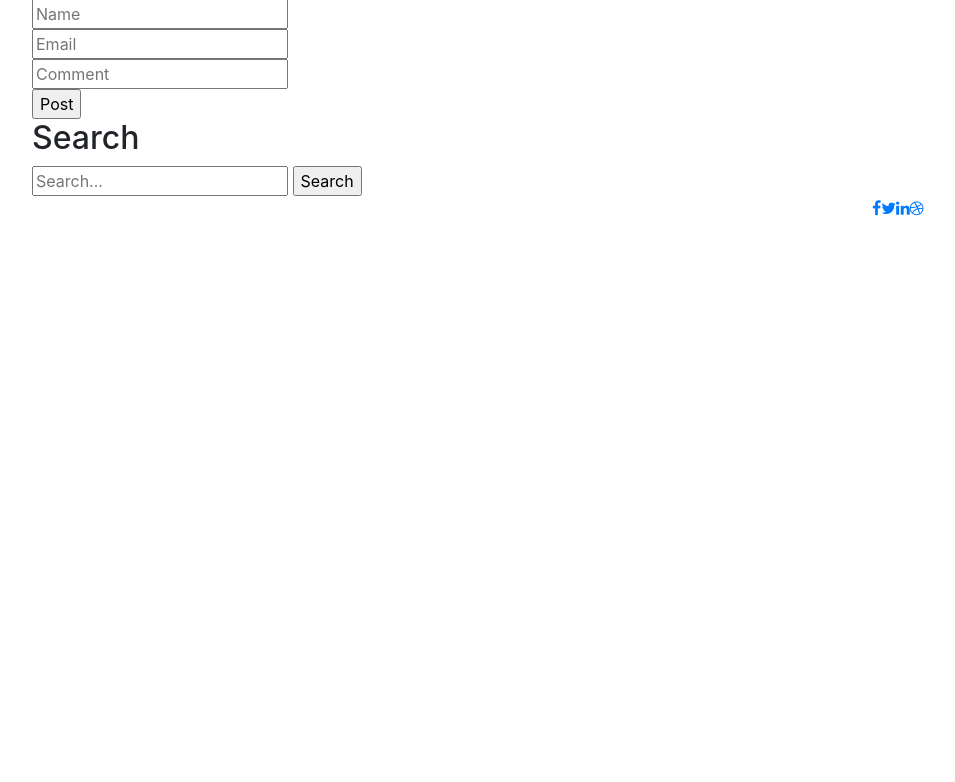
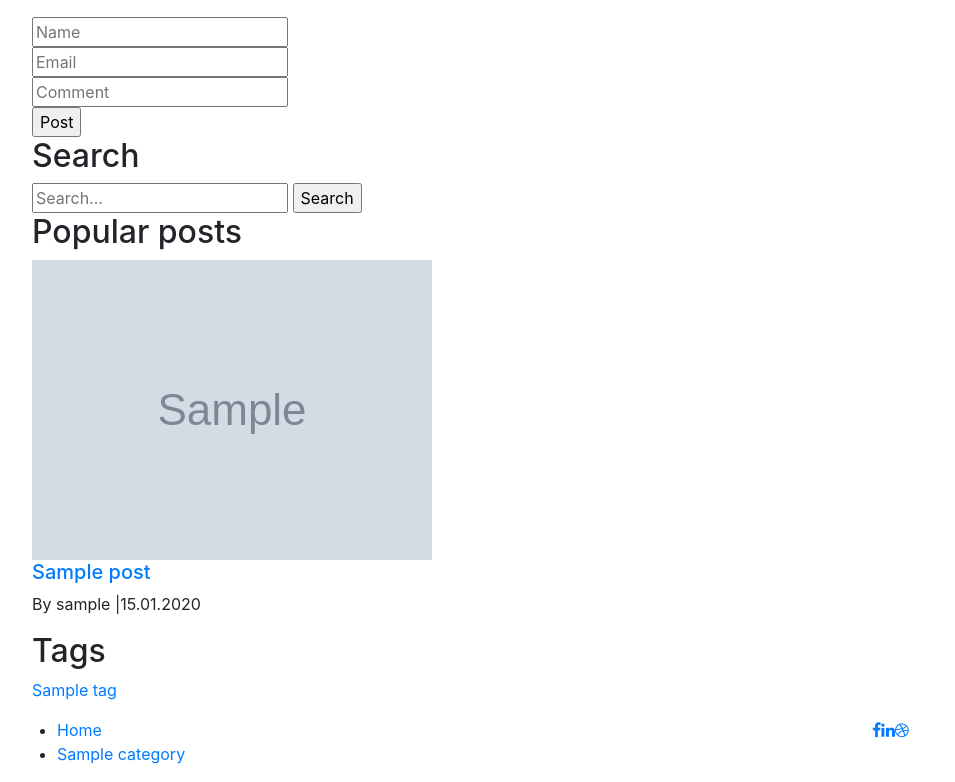
Before and after one commit to baiaman-ux/blog, a Django app: a page that uses templates/inc/_footer.html in a window 1280 px wide. Shown: the part 1660-2442 px from the top of the page, without its empty margins (68-1023 px from the left). Before the commit the page ends 1876 px from the top, so only its background shows below. Run offline with Django 3.2, Linux system fonts and the light colour scheme; tables that the repository leaves empty hold one stand-in row (values such as "Sample post"); grey boxes marked "Sample" are stand-in pictures; some libraries are stand-ins or nearby versions.

Commit message:
change something

```diff
--- /dev/null
+++ b/post/templates/post/menu_tpl.html
@@ -0,0 +1,9 @@
+<!DOCTYPE html>
+<div class="{{ menu_class }}">
+    <ul>
+        <li><a href="{% url 'home' %}">Home</a></li>
+        {% for item in categories %}
+        <li><a href="{{ item.get_absolute_url }}">{{ item.title }}</a></li>
+        {% endfor %}
+    </ul>
+</div>
--- /dev/null
+++ b/post/templates/post/popular_posts_tpl.html
@@ -0,0 +1,20 @@
+<!DOCTYPE html>
+<html lang="en">
+<h2 class="sidebar-title">Popular posts</h2>
+<div class="grid">
+    {% for post in posts %}
+    <div class="portfolio-item popular">
+        {% if post.photo %}
+        <img src="{{ post.photo.url }}" alt="{{ post.title }}">
+        {% else %}
+        <img src="https://picsum.photos/id/1060/300/201/?blur=2" alt="{{ post.title }}">
+        {% endif %}
+
+        <div class="portfolio-text">
+            <h5><a href="{{ post.get_absolute_url }}">{{ post.title }}</a></h5>
+            <p>By {{ post.author }} <span>|</span>{{ post.created_at|date:"d.m.Y" }}</p>
+        </div>
+    </div>
+    {% endfor %}
+</div>
+</html>
--- a/post/templates/post/post-detail.html
+++ b/post/templates/post/post-detail.html
@@ -1,6 +1,6 @@
 {% extends 'base.html' %}
 {% load static %}
-{#{% load sidebar %}#}
+{% load sidebar %}
 
 {% block title %}{{ post.title }} :: {{ block.super }}{% endblock %}
 
@@ -167,8 +167,8 @@
                                 <input type="submit" value="Search">
                             </form>
                         </div>
-                        {# {% get_popular 3 %}#}
-                        {# {% get_tags %}#}
+                        {% get_popular 4 post.category %}
+                        {% get_tags %}
 
 
                     </div>
--- /dev/null
+++ b/post/templates/post/tags_tpl.html
@@ -0,0 +1,11 @@
+<!DOCTYPE html>
+<html lang="en">
+
+<div class="tags">
+    <h2 class="sidebar-title">Tags</h2>
+    {% for tag in tags %}
+    <p><a href="{{ tag.get_absolute_url }}">{{ tag.title }}</a></p>
+    {% endfor %}
+</div>
+
+</html>
--- /dev/null
+++ b/post/templatetags/menu.py
@@ -0,0 +1,10 @@
+from django import template
+from post.models import Category
+
+register = template.Library()
+
+
+@register.inclusion_tag('post/menu_tpl.html')
+def show_menu(menu_class='menu'):
+    categories = Category.objects.all()
+    return {'categories': categories, 'menu_class': menu_class}
--- /dev/null
+++ b/post/templatetags/sidebar.py
@@ -0,0 +1,19 @@
+from django import template
+from post.models import Post, Tag
+
+register = template.Library()
+
+
+@register.inclusion_tag('post/popular_posts_tpl.html')
+def get_popular(amount=3, category=None):
+    posts = Post.objects.order_by('-views')
+    if category is not None:
+        posts = posts.filter(category=category)
+    posts = posts[:amount]
+    return {'posts': posts}
+
+
+@register.inclusion_tag('post/tags_tpl.html')
+def get_tags():
+    tags = Tag.objects.all()
+    return {'tags': tags}
--- a/post/views.py
+++ b/post/views.py
@@ -1,4 +1,5 @@
-from django.views.generic import ListView, DeleteView
+from django.http import response
+from django.views.generic import ListView, DetailView
 from  .models import *
 
 
@@ -8,11 +9,17 @@ class HomeView(ListView):
     context_object_name = 'posts'
 
 
-class PostDetailView(DeleteView):
+class PostDetailView(DetailView):
     model = Post
     template_name = 'post/post-detail.html'
     context_object_name = 'post'
 
+    def get(self, request, *args, **kwargs):
+        response = super().get(request, *args, **kwargs)
+        post = self.object
+        post.views = post.views + 1
+        post.save()
+        return response
 
 class PostByCategory(ListView):
     model = Post
--- a/templates/inc/_footer.html
+++ b/templates/inc/_footer.html
@@ -1,3 +1,4 @@
+{% load menu %}
 <!DOCTYPE html>
 <html lang="en">
 <footer class="footer">
@@ -8,20 +9,13 @@
                     <div class="row">
                         <div class="col-md-9">
 
-                            <!--<div class="footer-menu">
-                                <ul>
-                                    <li class="active"><a href="#">Home</a></li>
-                                    <li><a href="#">lifestyle</a></li>
-                                    <li><a href="#">Food</a></li>
-                                    <li><a href="#">Nature</a></li>
-                                    <li><a href="#">photography</a></li>
-                                </ul>
-                            </div>-->
+                            {% show_menu 'footer-menu' %}
+
                         </div>
                         <div class="col-md-3">
                             <div class="footer-icon">
                                 <p><a href="https://www.facebook.com/"><i class="fa fa-facebook" aria-hidden="true"></i></a><a href="#"><i
-                                        class="fa fa-twitter" aria-hidden="true"></i></a><a href="#"><i
+                                        class="" aria-hidden="true"></i></a><a href="#"><i
                                         class="fa fa-linkedin" aria-hidden="true"></i></a><a href="#"><i
                                         class="fa fa-dribbble" aria-hidden="true"></i></a></p>
                             </div>
--- a/templates/inc/_header.html
+++ b/templates/inc/_header.html
@@ -1,3 +1,4 @@
+{% load menu %}
 <!DOCTYPE html>
 <html lang="en">
 <header class="header">
@@ -9,6 +10,7 @@
                 </div>
             </div>
             <div class="col-md-10">
+                {% show_menu %}
 
             </div>
         </div>
```
